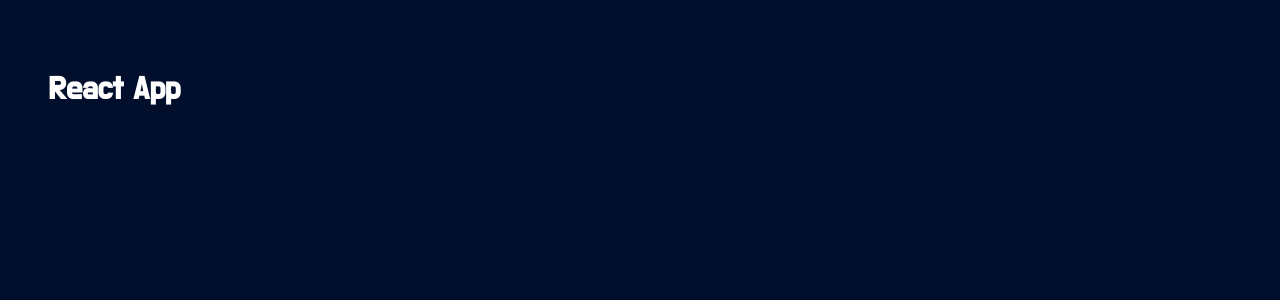
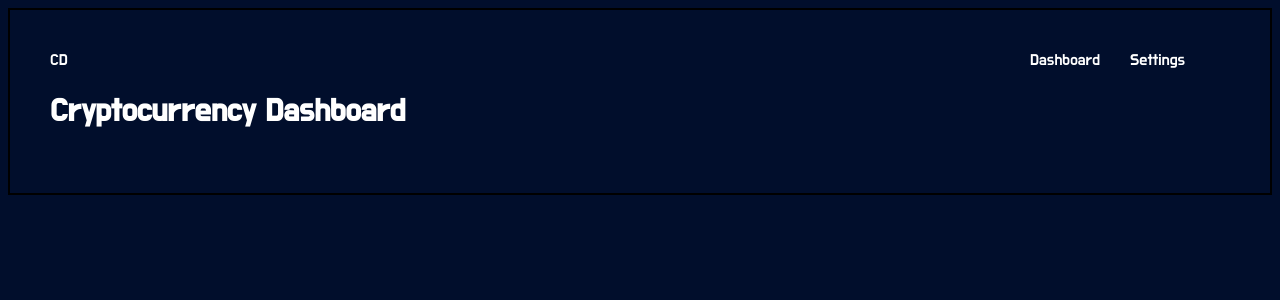
Before and after one commit to pranavshukla1011/Crytocurreny_Dashboard, a React (Create React App) app: page / in a window 1280 px wide. Shown: the top 300 px of the page. Built offline with nearby package versions, Linux system fonts and the light colour scheme.

Commit message:
Navbar Added

```diff
--- a/src/App.css
+++ b/src/App.css
@@ -3,3 +3,5 @@ body {
   color: white;
   font-family: 'Do Hyeon', sans-serif;
 }
+
+/* Navbar */
--- a/src/App.js
+++ b/src/App.js
@@ -1,12 +1,14 @@
 import './App.css';
 import React, { Fragment } from 'react';
 import AppLayout from './components/layout/AppLayout';
+import Navbar from './components/layout/Navbar';
 
 const App = () => {
   return (
     <Fragment>
       <AppLayout>
-        <h1>React App</h1>
+        <Navbar />
+        <h1>Cryptocurrency Dashboard</h1>
       </AppLayout>
     </Fragment>
   );
--- a/src/components/layout/AppLayout.js
+++ b/src/components/layout/AppLayout.js
@@ -2,4 +2,5 @@ import styled, { css } from 'styled-components';
 
 export default styled.div`
   padding: 40px;
+  border: 2px black solid;
 `;
--- /dev/null
+++ b/src/components/layout/Navbar.js
@@ -0,0 +1,20 @@
+import React from 'react';
+import styled from 'styled-components';
+
+const NAVBAR = styled.div`
+  display: grid;
+  grid-template-columns: 180px auto 100px 100px;
+`;
+
+const Navbar = () => {
+  return (
+    <NAVBAR>
+      <div>CD</div>
+      <div></div>
+      <div>Dashboard</div>
+      <div>Settings</div>
+    </NAVBAR>
+  );
+};
+
+export default Navbar;
```
